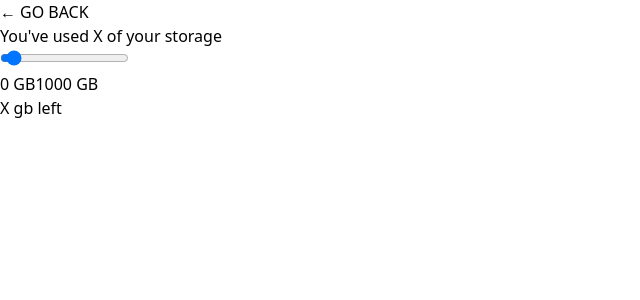
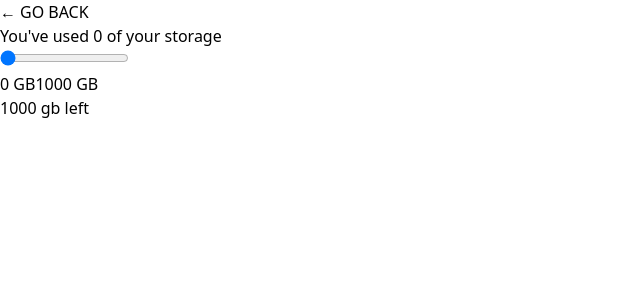
Before and after one commit to anetakasprzak/next-practice-app, a Next.js app: page /inputs/range in a window 1280 px wide. Shown: the top 300 px of the page, without its empty margins (0-640 px from the left). Built offline with nearby package versions, Linux system fonts and the light colour scheme.

Commit message:
displaying value

```diff
--- a/app/inputs/range/page.js
+++ b/app/inputs/range/page.js
@@ -1,20 +1,38 @@
+"use client";
+
 import GoBack from "@/app/_components/GoBack";
+import { useState } from "react";
 
 export default function Page() {
+  const [value, setValue] = useState(0);
+
+  const storageUsed = value;
+  const storageLeft = 1000 - value;
+
   return (
     <div>
       <GoBack />
       <p>
-        You&apos;ve used <span>X</span> of your storage
+        You&apos;ve used <span>{storageUsed}</span> of your storage
       </p>
-      <input type="range" min="0" max="1000" id="storage" />
+      <input
+        type="range"
+        min="0"
+        max="1000"
+        id="storage"
+        value={value}
+        onChange={(e) => setValue(e.target.value)}
+      />
       <div>
         <label htmlFor="storage">0 GB</label>
         <label htmlFor="storage">1000 GB</label>
       </div>
-      <p>
-        <span>X</span> gb left
-      </p>
+      {storageLeft === 0 && <p>NO STORAGE LEFT</p>}
+      {storageLeft > 0 && (
+        <p>
+          <span>{storageLeft}</span> gb left
+        </p>
+      )}
     </div>
   );
 }
```
